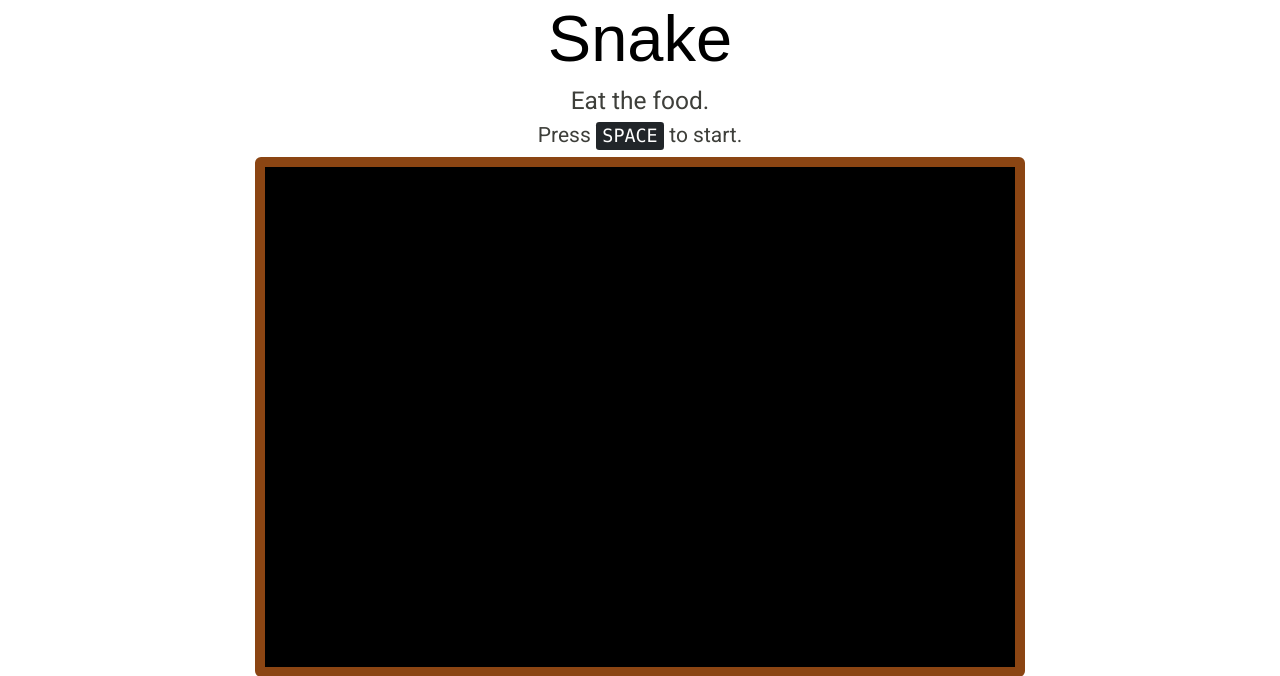
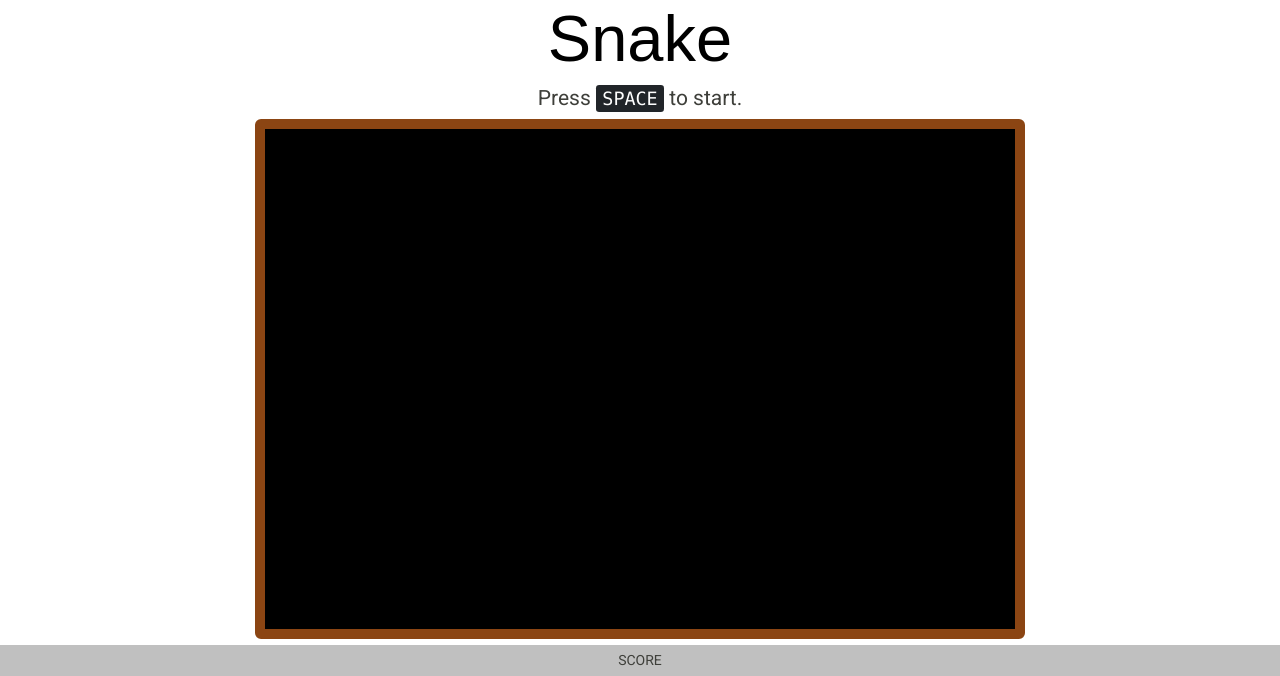
Before and after one commit to JustAnAccountForLearning/snake-game, a Flask app: template templates/gamepage.html in a window 1280 px wide. Shown: the top 676 px of the page. Run offline with Flask 2, Linux system fonts and the light colour scheme; the template is opened without the code that fills it, so the values that code supplies are empty; some libraries are stand-ins or nearby versions; some web fonts are replaced.

Commit message:
Remove the 'eat the food' text. Will need better instructions in the future. Better scoreboard too.

```diff
--- a/templates/gamepage.html
+++ b/templates/gamepage.html
@@ -12,9 +12,10 @@
         game page
     {% endblock %}
     {% block body %}
-        <h1>Snake</h1>
-        <h3>Eat the food.</h3>
-        <h4>Press  <kbd>SPACE</kbd> to start. </h4>
+        <div>
+            <h1>Snake</h1>
+            <h4>Press  <kbd>SPACE</kbd> to start. </h4>
+        </div>
         <canvas class = "myCanvas game-border" width="750" height="500"></canvas>
         <script src="{{ url_for('static', filename='snake.js') }}"></script>
         <div id="this-score">
```
